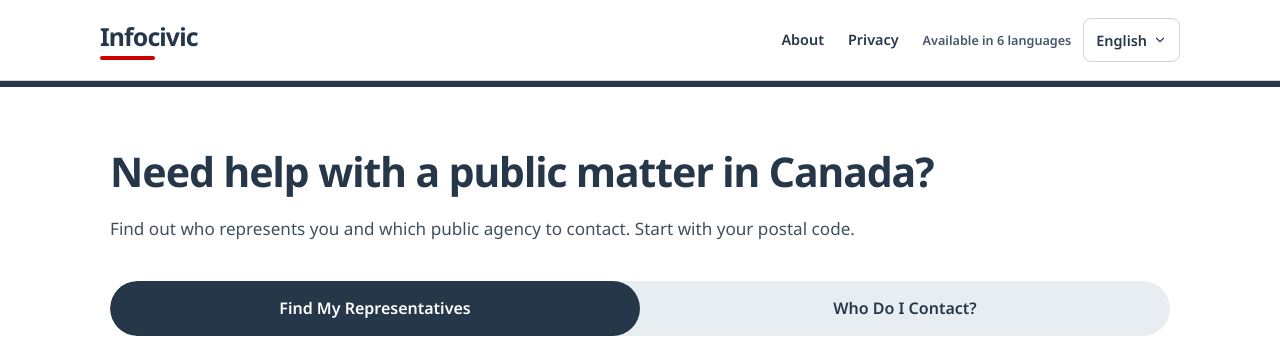
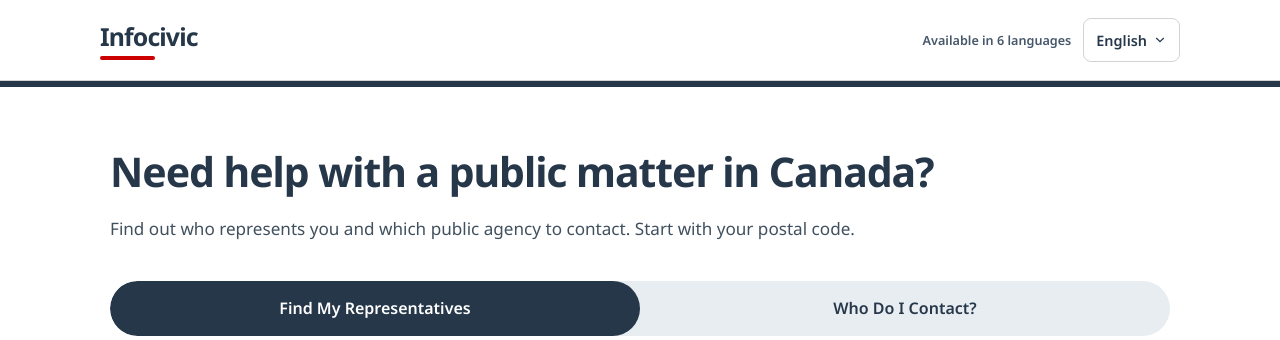
Before and after one commit to antonydis/canadian-representatives-finder, a Flask app: page / in a window 1280 px wide. Shown: the top 340 px of the page. Run offline with Flask 3, Linux system fonts and the light colour scheme.

Commit message:
Remove duplicate About and Privacy from header, preserve footer links

```diff
--- a/web/templates/index.html
+++ b/web/templates/index.html
@@ -37,9 +37,7 @@
       <a href="/" class="site-brand" aria-label="Infocivic — Home">
         <span class="site-name"><span class="primary">Infocivic</span></span>
       </a>
-      <nav class="header-nav" aria-label="Site navigation">
-        <a href="/about" data-public-page="about">About</a>
-        <a href="/privacy" data-public-page="privacy">Privacy</a>
+      <nav class="header-nav" aria-label="Language selection">
         <div class="language-options">
           <span class="language-availability" data-i18n="language_availability">Available in 6 languages</span>
           <div class="lang-switcher" id="lang-switcher"></div>
```
